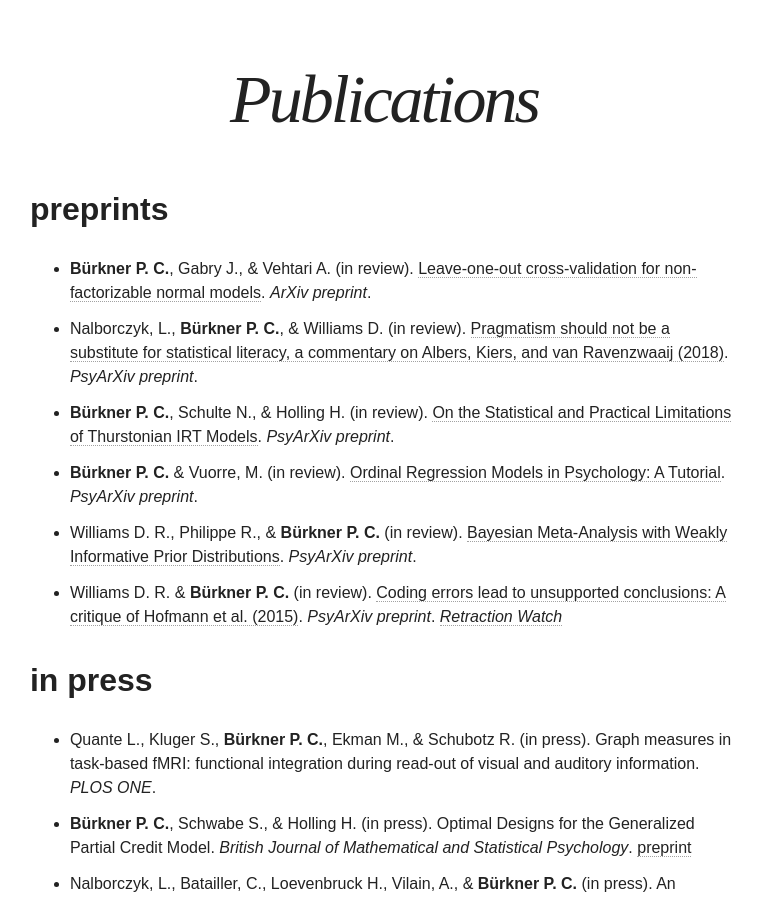
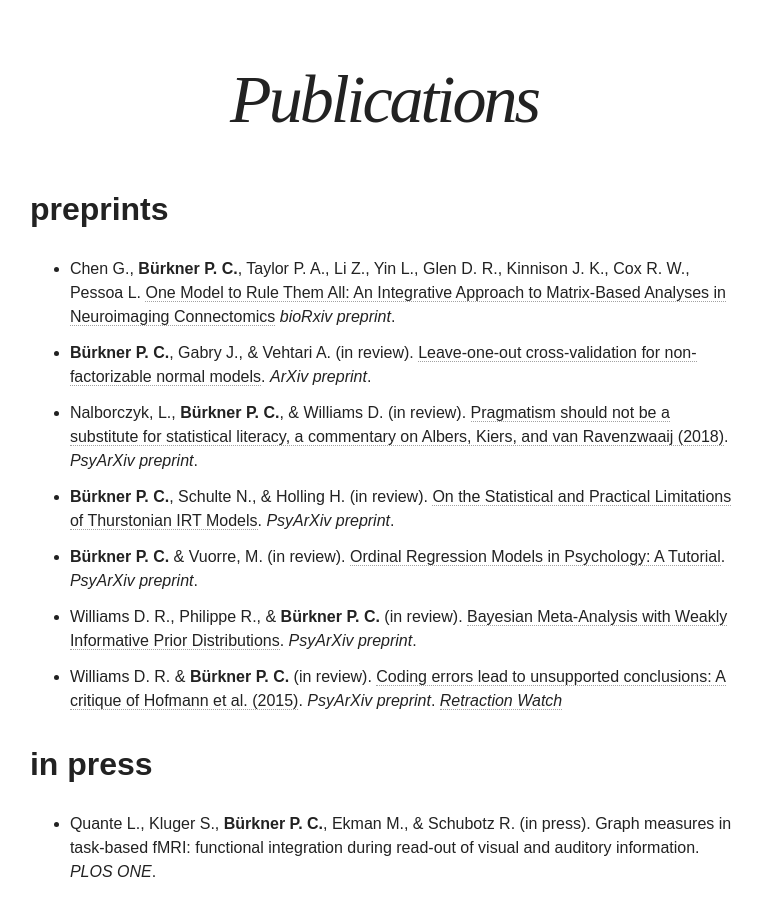
Before and after one commit to paul-buerkner/paul-buerkner.github.io, a Jekyll site: the page built from publications/index.md, in a window 1280 px wide and 900 px high, scrolled down 413 px. Shown: the whole window, without its empty margins (256-1018 px from the left). Built offline with Jekyll 4.4.1, drawn with Linux system fonts in a browser that asks for light colours; nearby versions of some CDN libraries.

Commit message:
add new preprint

```diff
--- a/publications/index.md
+++ b/publications/index.md
@@ -5,6 +5,7 @@ excerpt: "A list of my publications"
 ---
 
 ## preprints
+* Chen G., **Bürkner P. C.**, Taylor P. A., Li Z., Yin L., Glen D. R., Kinnison J. K., Cox R. W., Pessoa L. [One Model to Rule Them All: An Integrative Approach to Matrix-Based Analyses in Neuroimaging Connectomics](https://www.biorxiv.org/content/early/2018/11/01/459545) *bioRxiv preprint*.
 * **Bürkner P. C.**, Gabry J., & Vehtari A. (in review). [Leave-one-out cross-validation for non-factorizable normal models](http://arxiv.org/abs/1810.10559). *ArXiv preprint*.
 * Nalborczyk, L., **Bürkner P. C.**, & Williams D. (in review). [Pragmatism should not be a substitute for statistical literacy, a commentary on Albers, Kiers, and van Ravenzwaaij (2018)](https://psyarxiv.com/fmtkj/). *PsyArXiv preprint*.
 * **Bürkner P. C.**, Schulte N., & Holling H. (in review). [On the Statistical and Practical Limitations of Thurstonian IRT Models](https://psyarxiv.com/dbwn8). *PsyArXiv preprint*.
```
